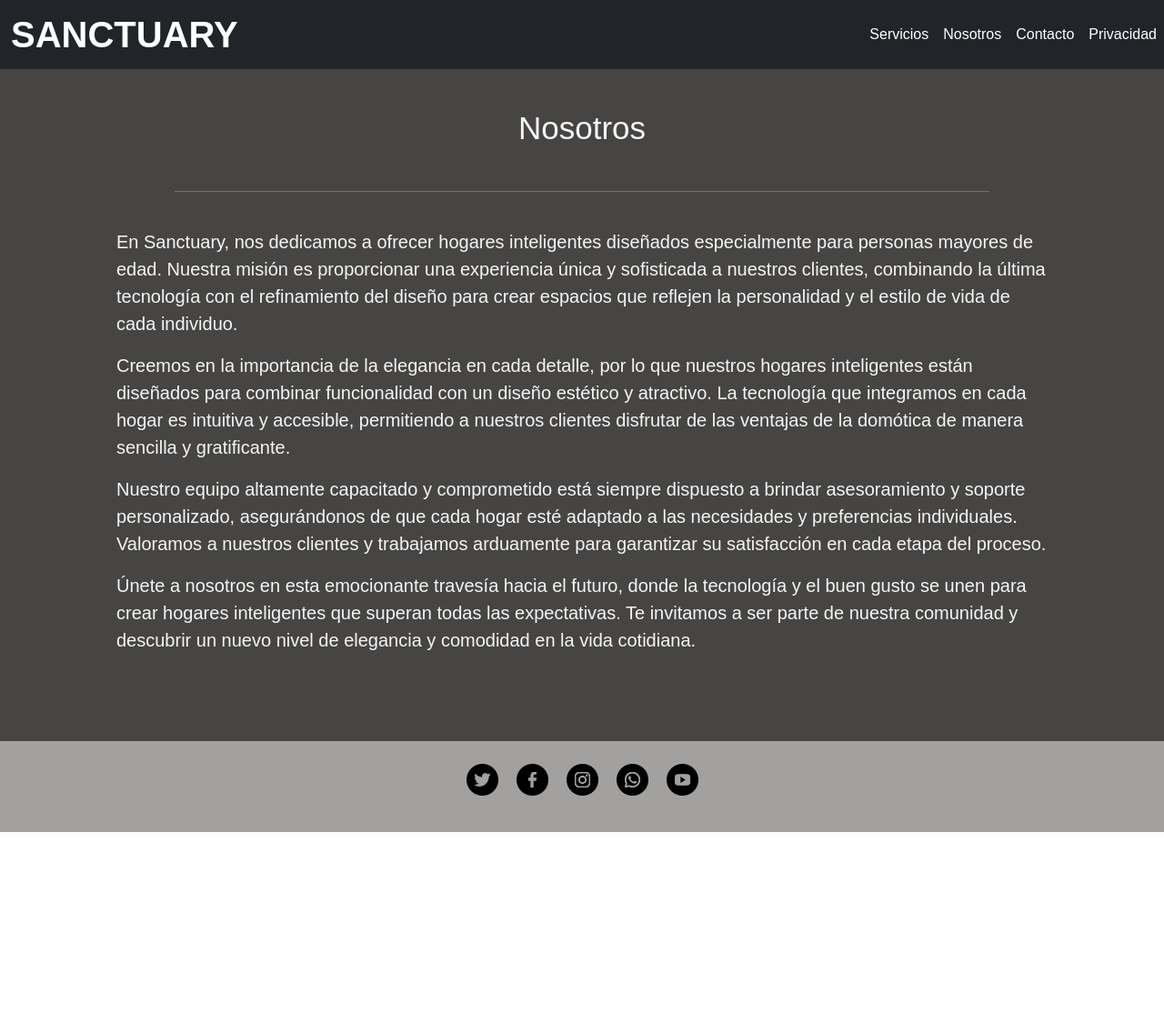
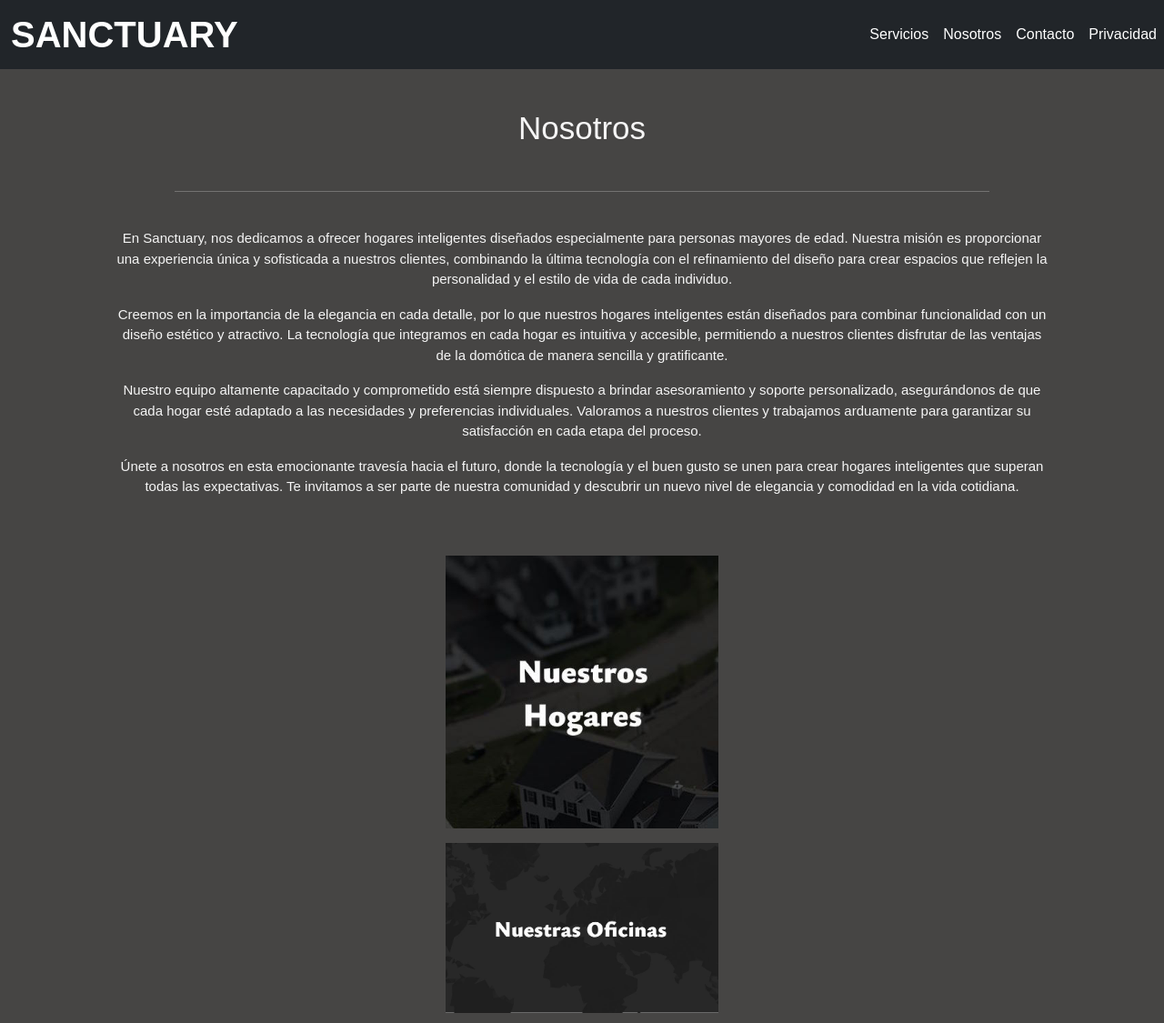
Before and after one commit to mbottelli/sanctuary-43010, a plain HTML site: page pages/nosotros.html in a window 1280 px wide. Shown: the top 1125 px of the page at 91% size. Before the commit the page ends 915 px from the top, so only its background shows below. Drawn offline with nearby package versions, Linux system fonts and the light colour scheme; a web font is replaced by a local one.

Commit message:
pagina nosotros completada

```diff
--- a/css/style.css
+++ b/css/style.css
@@ -279,22 +279,61 @@ footer div ul li img{
     justify-content: center;
     padding: 15vh 10vw 10vh 10vw;
 }
-.nosotros h1 {
+.nosotros .nosotrostext {
+    display: inherit;
+    flex-direction: column;
+    min-height: fit-content;
+}
+.nosotros .nosotrostext h1 {
     align-self: center;
     font-size: 60px;
 }
-.nosotros hr {
+.nosotros .nosotrostext hr {
     margin: 5vh 5vw 5vh 5vw;
 }
-.nosotros p {
-    font-size: 25px;
+.nosotros .nosotrostext p {
+    font-size: 20px;
+    text-align: center;
+}
+.nosotros .ubicaciones {
+    display: inherit;
+    flex-direction: row;
+    justify-content: center;
+    margin: 5vh 0 5vh 0;
+}
+.nosotros .ubicaciones a {
+    display: inherit;
+    flex-direction: row;
+    justify-content: center;
+    width: auto;
+}
+.nosotros .ubicaciones a img {
+    align-self: center;
+    max-height: 300px;
+    object-fit: cover;
+    margin: 0 1vw 0 1vw;
 }
 @media screen and (max-width: 1365px) {
-    .nosotros h1{
+    .nosotros .nosotrostext h1{
         font-size: 35px;
     }
-    .nosotros p {
-        font-size: 20px;
+    .nosotros .nosotrostext p {
+        font-size: 15px;
+    }
+    .nosotros .ubicaciones {
+        flex-direction: column;
+        max-height: auto;
+        justify-content: space-evenly;
+    }
+    .nosotros .ubicaciones a {
+        max-width: 300px;
+        align-self: center;
+        width: 100%;
+    }
+    .nosotros .ubicaciones a img {
+        margin: 1vh 0 1vh 0;
+        max-width: 300px;
+        width: 100%;
     }
 }
 
--- a/pages/nosotros.html
+++ b/pages/nosotros.html
@@ -38,12 +38,18 @@
     </header>
     <main>
         <div class="nosotros">
+            <div class="nosotrostext">
                 <h1>Nosotros</h1>
                 <hr>
                 <p>En Sanctuary, nos dedicamos a ofrecer hogares inteligentes diseñados especialmente para personas mayores de edad. Nuestra misión es proporcionar una experiencia única y sofisticada a nuestros clientes, combinando la última tecnología con el refinamiento del diseño para crear espacios que reflejen la personalidad y el estilo de vida de cada individuo.</p>
                 <p>Creemos en la importancia de la elegancia en cada detalle, por lo que nuestros hogares inteligentes están diseñados para combinar funcionalidad con un diseño estético y atractivo. La tecnología que integramos en cada hogar es intuitiva y accesible, permitiendo a nuestros clientes disfrutar de las ventajas de la domótica de manera sencilla y gratificante.</p>
                 <p>Nuestro equipo altamente capacitado y comprometido está siempre dispuesto a brindar asesoramiento y soporte personalizado, asegurándonos de que cada hogar esté adaptado a las necesidades y preferencias individuales. Valoramos a nuestros clientes y trabajamos arduamente para garantizar su satisfacción en cada etapa del proceso.</p>
                 <p>Únete a nosotros en esta emocionante travesía hacia el futuro, donde la tecnología y el buen gusto se unen para crear hogares inteligentes que superan todas las expectativas. Te invitamos a ser parte de nuestra comunidad y descubrir un nuevo nivel de elegancia y comodidad en la vida cotidiana.</p>
+            </div>
+            <div class="ubicaciones">
+                <a href="https://www.archdaily.com/search/projects/categories/housing" target="_blank"><img src="../img/ubicaciones.jpg" alt=""></a>
+                <a href="https://goo.gl/maps/73TqXbucdKRDAojq6" target="_blank"><img src="../img/oficinas.jpg" alt=""></a>
+            </div>
         </div>
     </main>
     <footer>
```
Also changed, not shown: img/oficinas.jpg (added), img/ubicaciones.jpg (added). Lines whose indentation alone changed are shown as unchanged.
